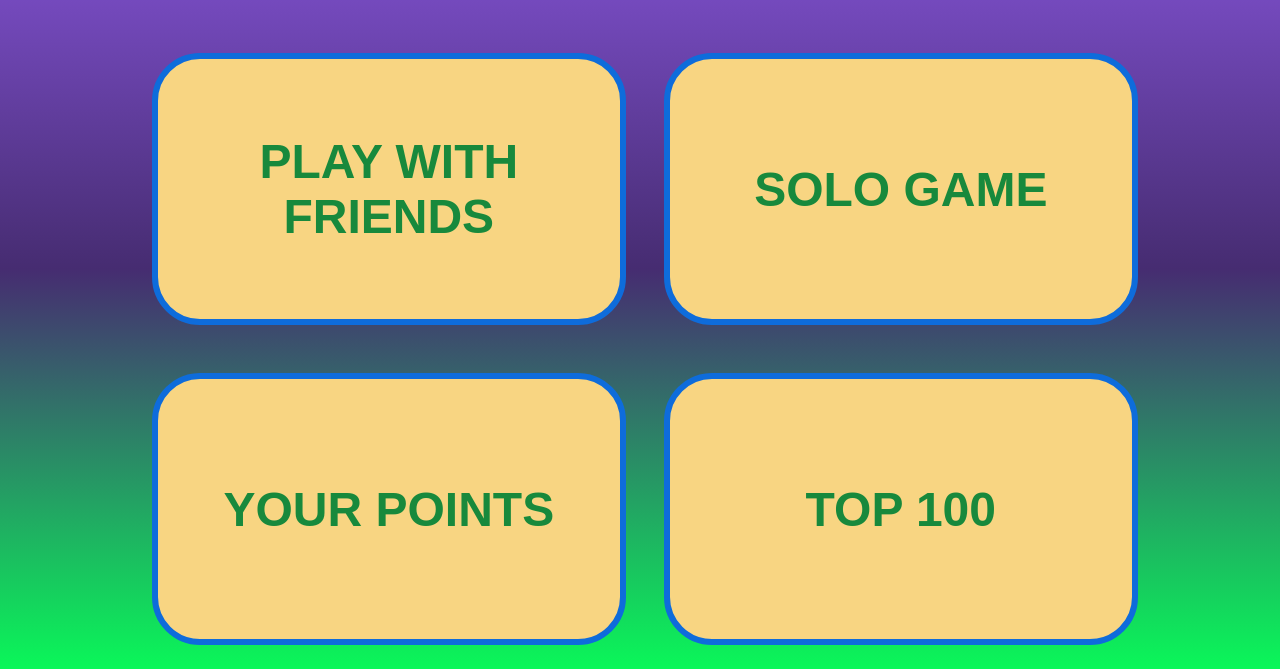
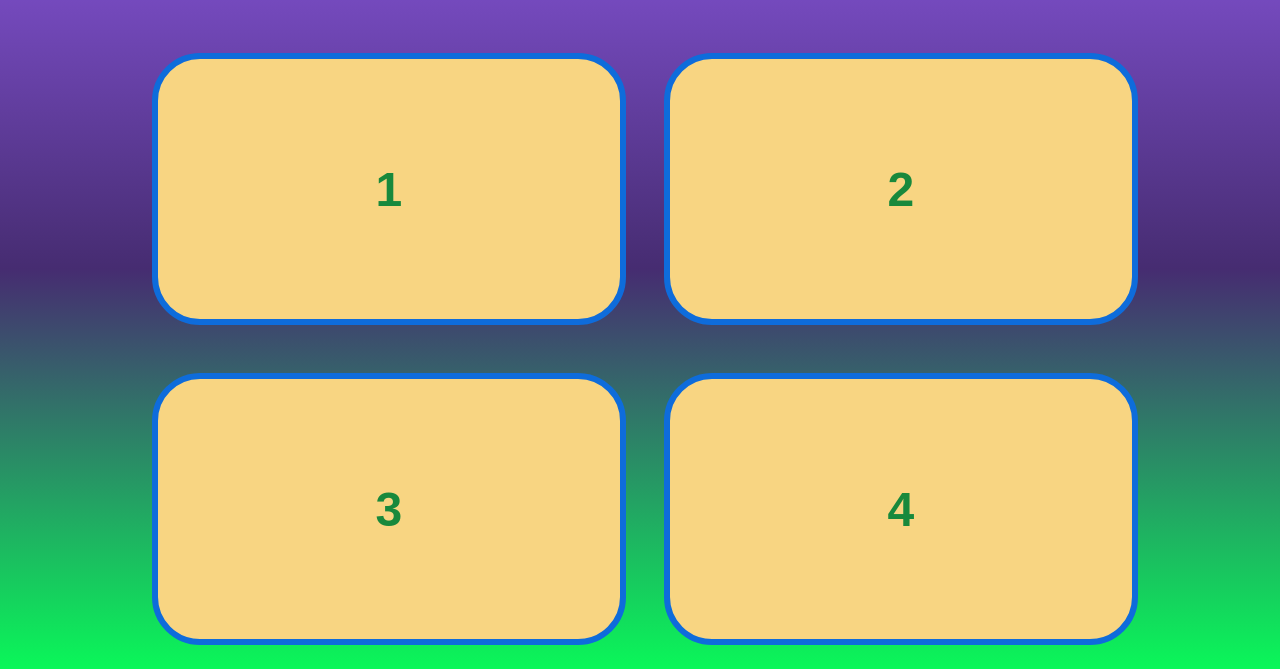
Before and after one commit to Kazan33333/Sports_Quiz_App, a PHP site: page /public/views/quiz_sheet.php in a window 1280 px wide. Shown: the part 131-800 px from the top of the page. Run offline with PHP 8.4, Linux system fonts and the light colour scheme.

Commit message:
quiz1234

```diff
--- a/public/views/quiz_sheet.php
+++ b/public/views/quiz_sheet.php
@@ -19,18 +19,10 @@
         </h2>
     </div>
     <div class="buttons">
-        <a href="/play_with_friends">
-            <button id="b1" type="button">PLAY WITH FRIENDS</button>
-        </a>
-        <a href="/solo_game">
-            <button id="b2" type="button">SOLO GAME</button>
-        </a>
-        <a href="/your_points">
-            <button id="b3" type="button">YOUR POINTS</button>
-        </a>
-        <a href="/top_100">
-            <button id="b4" type="button">TOP 100</button>
-        </a>
+            <button id="b1" type="button">1</button>
+            <button id="b2" type="button">2</button>
+            <button id="b3" type="button">3</button>
+            <button id="b4" type="button">4</button>
     </div>
 </body>
 </html>
```
